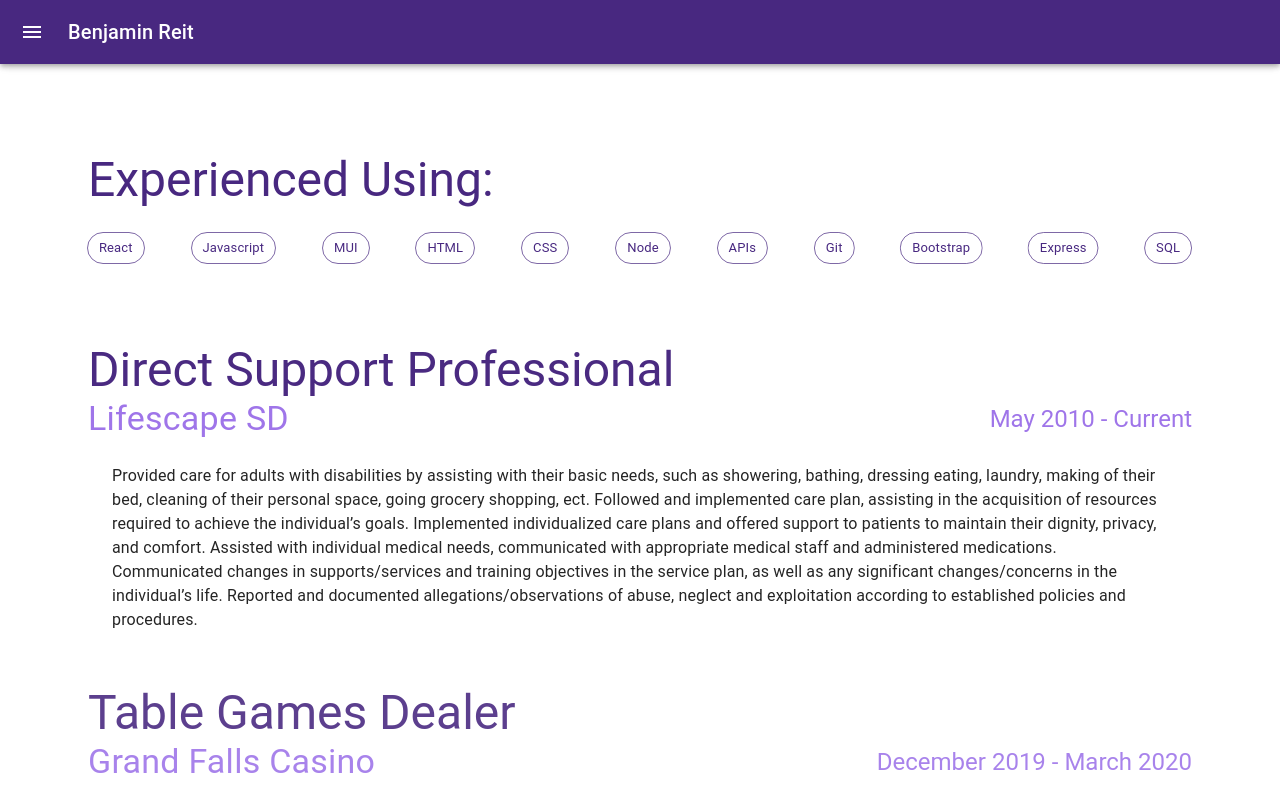
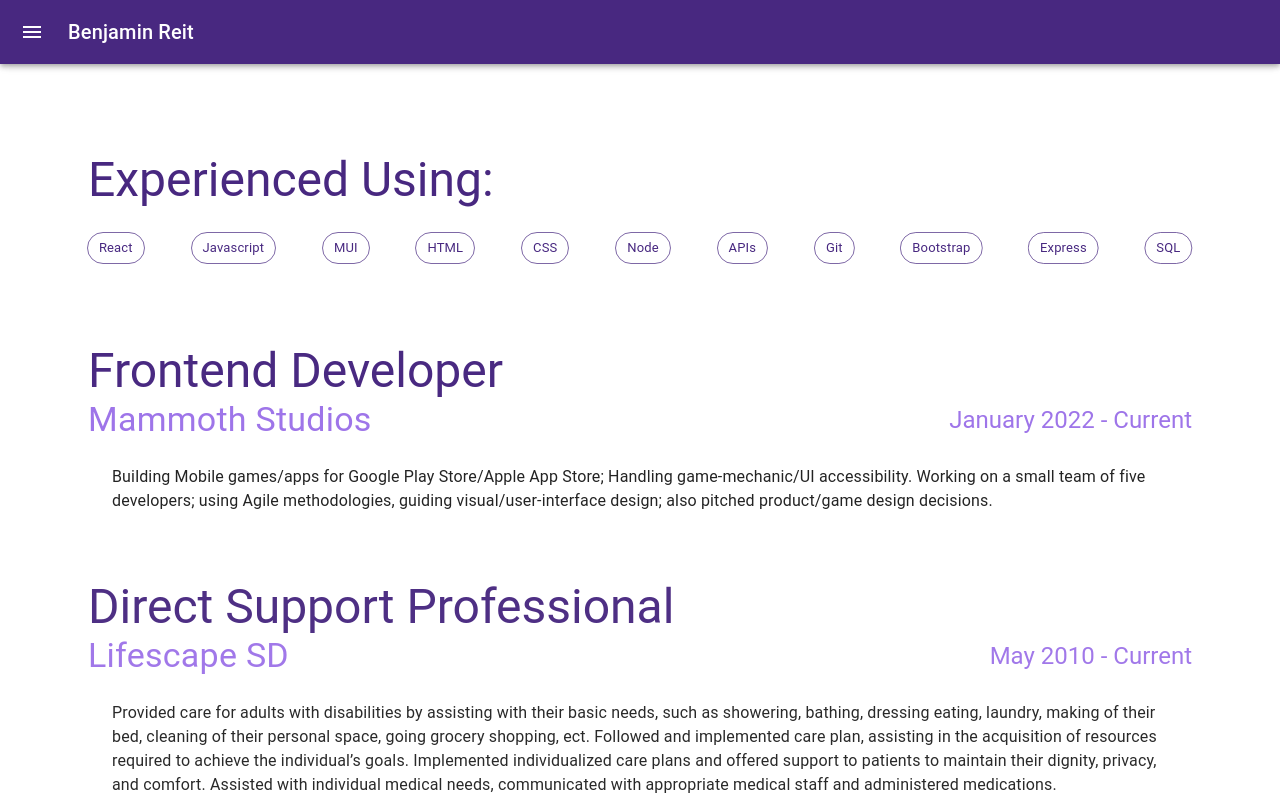
Before and after one commit to Val-code-1/resumemui, a React (Create React App) app: page /history in a window 1280 px wide. Shown: the top 799 px of the page. Built offline with nearby package versions, Linux system fonts and the light colour scheme.

Commit message:
Added Mammoth Studios

```diff
--- a/src/screens/Contact/Contact.js
+++ b/src/screens/Contact/Contact.js
@@ -33,9 +33,6 @@ export default function Contact() {
             version, then gmail.com. Don't forget the @
           </a>
         </Grid>
-        <Grid item>
-          <Typography>Something else</Typography>
-        </Grid>
       </Grid>
     </Box>
   );
--- a/src/screens/History/Data/Companies.js
+++ b/src/screens/History/Data/Companies.js
@@ -1,4 +1,11 @@
 export const Companies = [
+  {
+    title: "Frontend Developer",
+    company: "Mammoth Studios",
+    date: "January 2022 - Current",
+    description:
+      "Building Mobile games/apps for Google Play Store/Apple App Store; Handling game-mechanic/UI accessibility. Working on a small team of five developers; using Agile methodologies, guiding visual/user-interface design; also pitched product/game design decisions.",
+  },
   {
     title: "Direct Support Professional",
     company: "Lifescape SD",
```
